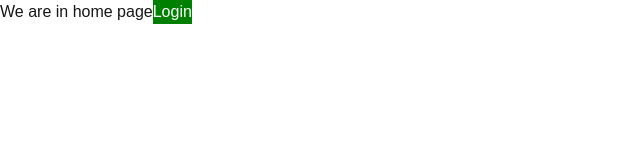
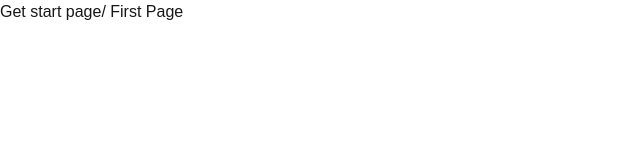
Before and after one commit to dipeshpandit12/chatbot, a Next.js app: page / in a window 1280 px wide. Shown: the top 160 px of the page, without its empty margins (0-640 px from the left). Built offline with nearby package versions, Linux system fonts and the light colour scheme.

Commit message:
feat: designed templete

```diff
--- /dev/null
+++ b/app/chatbotTemplete/page.js
@@ -0,0 +1,7 @@
+export default function ChatbotTemplete(){
+    return(
+        <>
+            We are in chatbotTempletePage
+        </>
+    )
+}
--- /dev/null
+++ b/app/discoverStage/page.js
@@ -0,0 +1,9 @@
+"use client"
+
+export default function DiscoverStage(){
+    return(
+        <>
+            We are in DiscoverStage page
+        </>
+    )
+}
--- /dev/null
+++ b/app/form/page.js
@@ -0,0 +1,9 @@
+"use client"
+
+export default function Form(){
+    return(
+        <>
+            We are in Form page
+        </>
+    )
+}
--- a/app/login/page.js
+++ /dev/null
@@ -1,7 +0,0 @@
-export default function Login(){
-    return (
-        <>
-         We are in login page
-        </>
-    )
-}
--- a/app/page.js
+++ b/app/page.js
@@ -1,13 +1,7 @@
-import Login from "./login/page";
-import Link from "next/link";
-
 export default function Home() {
   return (
     <>
-      We are in home page
-      <Link href="/login">
-        <button style={{backgroundColor: 'green', color: 'white'}}>Login</button>
-      </Link>
+      Get start page/ First Page
     </>
   );
 }
--- /dev/null
+++ b/app/personalizedStatistics/page.js
@@ -0,0 +1,9 @@
+"use client"
+
+export default function PersonalizedStatistics(){
+    return(
+        <>
+            We are in Form page
+        </>
+    )
+}
```
Also changed, not shown: app/api/login/page.js (deleted).
